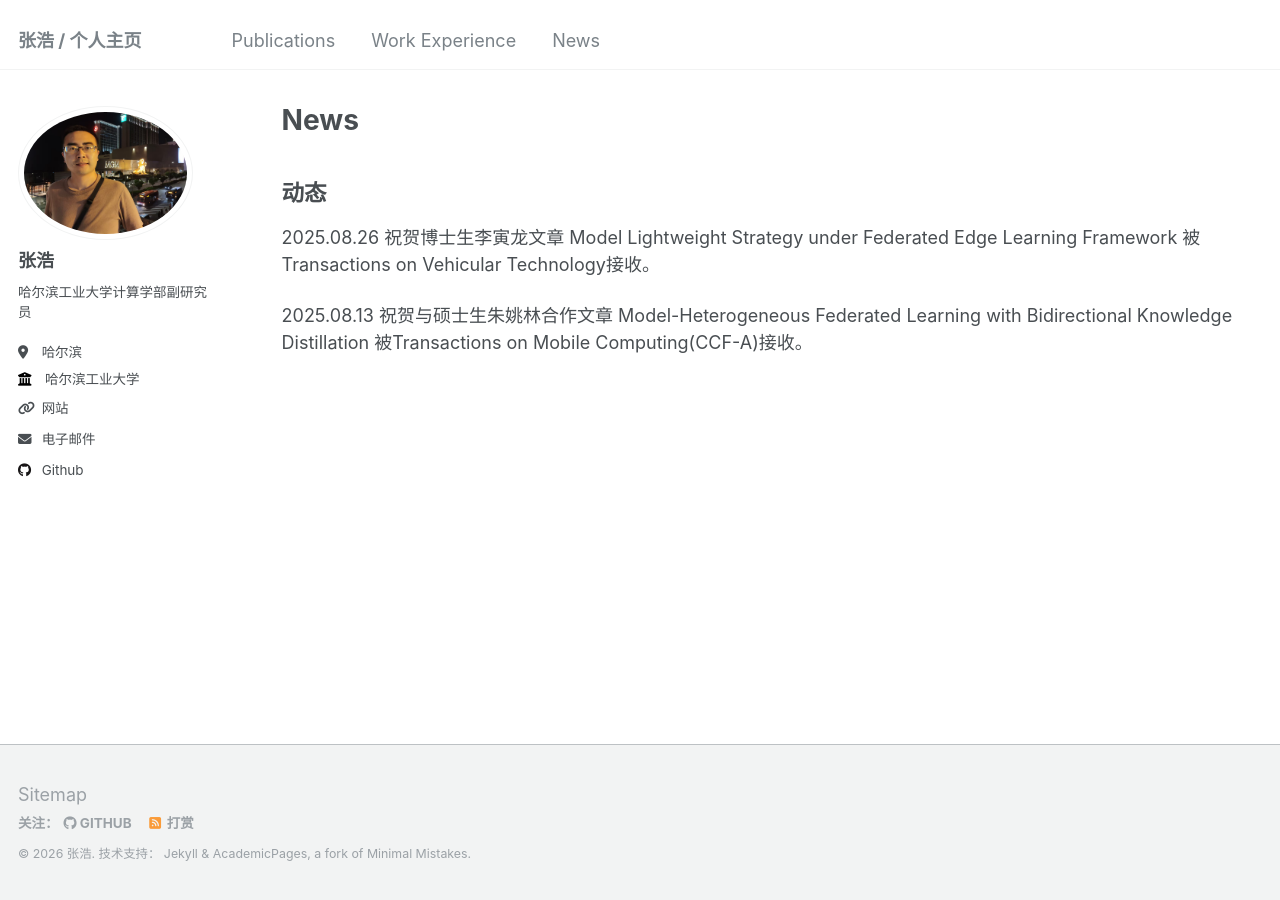
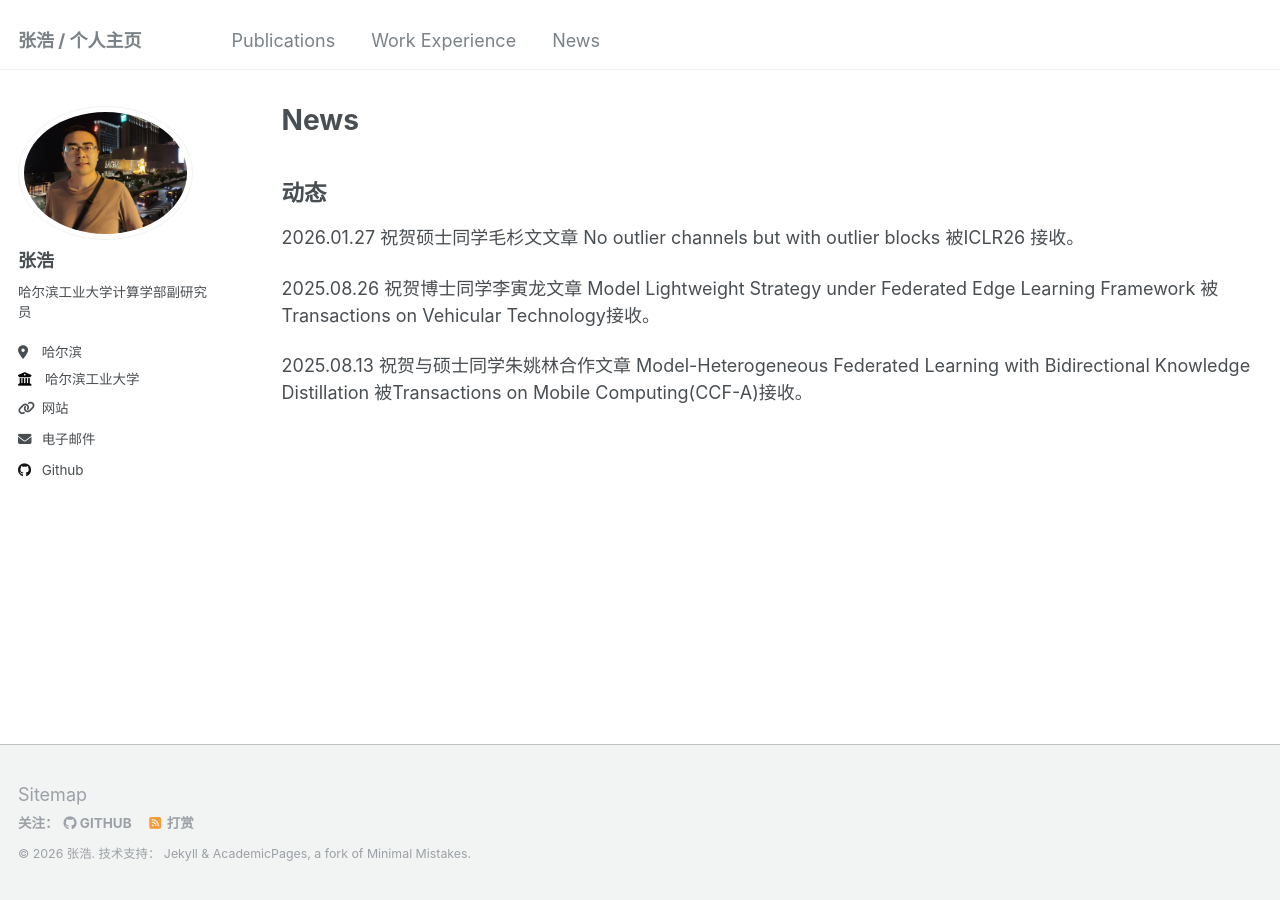
Before and after one commit to benjiachong/benjiachong.github.io, a Jekyll site: the page built from _pages/news.md, in a window 1280 px wide. Built offline with Jekyll 4.4.1, drawn with Linux system fonts in a browser that asks for light colours.

Commit message:
Update news entries for recent publications

```diff
--- a/_pages/news.md
+++ b/_pages/news.md
@@ -6,6 +6,9 @@ author_profile: true
 ---
 
 ## 动态
-2025.08.26  祝贺博士生李寅龙文章 Model Lightweight Strategy under Federated Edge Learning Framework 被Transactions on Vehicular Technology接收。
 
-2025.08.13  祝贺与硕士生朱姚林合作文章 Model-Heterogeneous Federated Learning with Bidirectional Knowledge Distillation 被Transactions on Mobile Computing(CCF-A)接收。
+2026.01.27 祝贺硕士同学毛杉文文章 No outlier channels but with outlier blocks 被ICLR26 接收。
+
+2025.08.26  祝贺博士同学李寅龙文章 Model Lightweight Strategy under Federated Edge Learning Framework 被Transactions on Vehicular Technology接收。
+
+2025.08.13  祝贺与硕士同学朱姚林合作文章 Model-Heterogeneous Federated Learning with Bidirectional Knowledge Distillation 被Transactions on Mobile Computing(CCF-A)接收。
```
